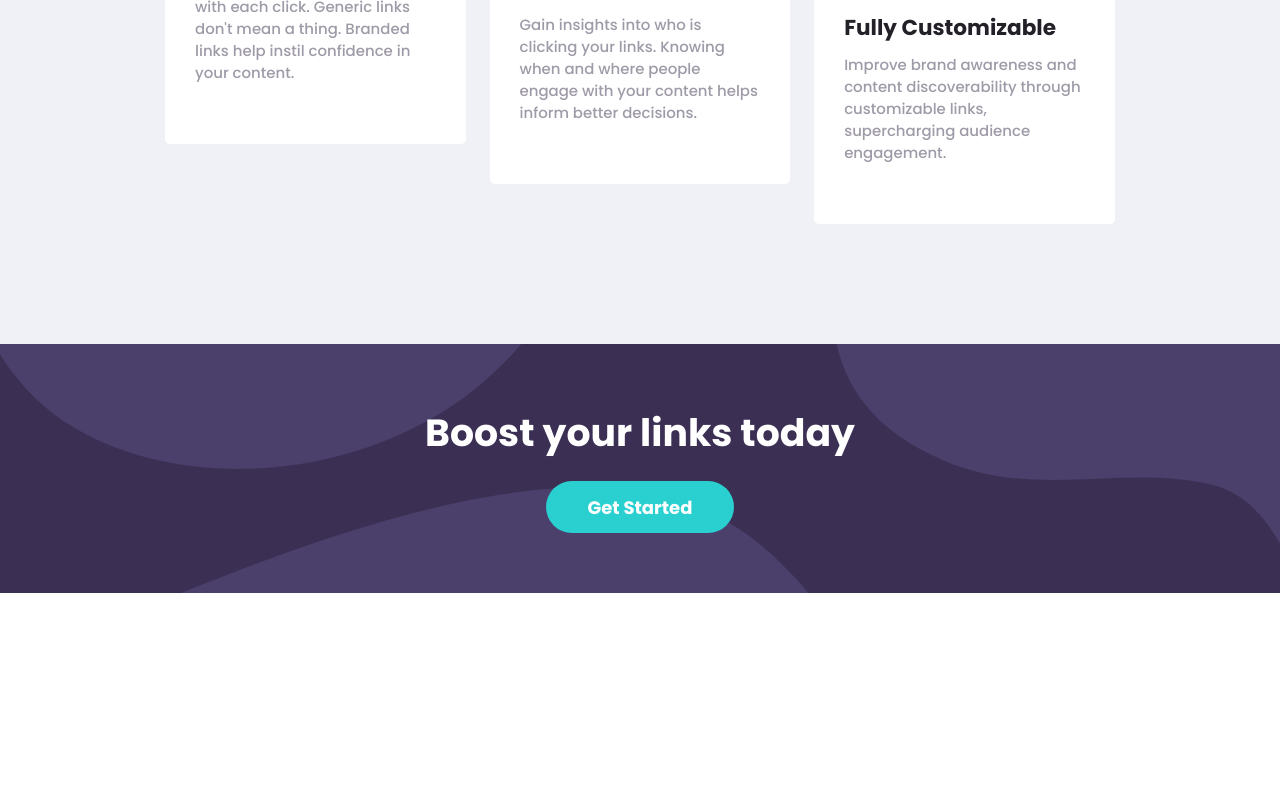
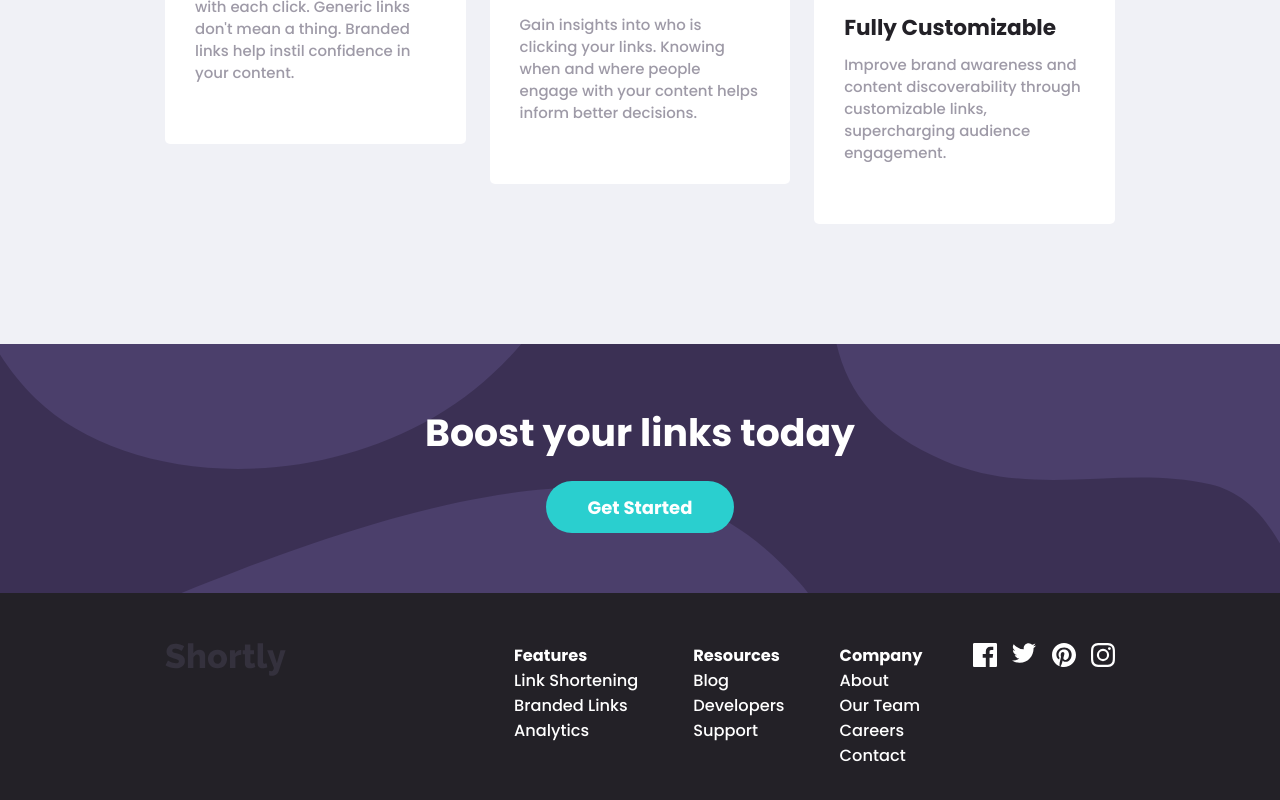
Before and after one commit to mathieuc22/url-shortening-api-master, a Vue app: page / in a window 1280 px wide. Shown: the part 1477-2277 px from the top of the page. Before the commit the page ends 2070 px from the top, so only its background shows below. Built offline with nearby package versions, Linux system fonts and the light colour scheme.

Commit message:
Add footer component wip

```diff
--- a/src/App.vue
+++ b/src/App.vue
@@ -6,6 +6,7 @@ import Hero from './components/Hero.vue';
 import Shorten from './components/Shorten.vue';
 import Statistics from './components/Statistics.vue';
 import Boost from './components/Boost.vue';
+import AppFooter from './components/AppFooter.vue';
 
 </script>
 
@@ -15,4 +16,5 @@ import Boost from './components/Boost.vue';
   <Shorten />
   <Statistics />
   <Boost />
+  <AppFooter />
 </template>
--- /dev/null
+++ b/src/components/AppFooter.vue
@@ -0,0 +1,88 @@
+<template>
+    <footer class="footer">
+        <img class="logo" alt="Vue logo" src="../assets/logo.svg" height="50" />
+        <div class="footer__links">
+            <ul class="links" aria-label="Features">
+                <li class="links_item">
+                    Link Shortening
+                </li>
+                <li class="links_item">
+                    Branded Links
+                </li>
+                <li class="links_item">
+                    Analytics
+                </li>
+            </ul>
+            <ul class="links" aria-label="Resources">
+                <li class="links_item">
+                    Blog
+                </li>
+                <li class="links_item">
+                    Developers
+                </li>
+                <li class="links_item">
+                    Support
+                </li>
+            </ul>
+            <ul class="links" aria-label="Company">
+                <li class="links_item">
+                    About
+                </li>
+                <li class="links_item">
+                    Our Team
+                </li>
+                <li class="links_item">
+                    Careers
+                </li>
+                <li class="links_item">
+                    Contact
+                </li>
+            </ul>
+        </div>
+        <div class="footer__social">
+            <img src="../assets/icon-facebook.svg" alt="" class="src">
+            <img src="../assets/icon-twitter.svg" alt="" class="src">
+            <img src="../assets/icon-pinterest.svg" alt="" class="src">
+            <img src="../assets/icon-instagram.svg" alt="" class="src">
+        </div>
+    </footer>
+
+</template>
+
+<style lang="scss" scoped>
+ul:before {
+    content: attr(aria-label);
+    font-weight: 700;
+}
+
+.footer {
+    background: $color-neutral-verydarkviolet;
+    color: $color-primary-bg;
+    display: flex;
+    justify-content: space-between;
+    padding: 50px 165px;
+
+    &__links {
+        display: flex;
+        flex: 1;
+        justify-content: space-between;
+        margin-left: 24%;
+    }
+
+    &__social {
+        display: flex;
+        flex: 1;
+        max-width: 15%;
+        margin-left: 50px;
+        justify-content: space-between;
+        align-items:flex-start;
+    }
+}
+
+.links {
+    text-align: left;
+    font-size: 0.9em;
+}
+
+
+</style>
```
